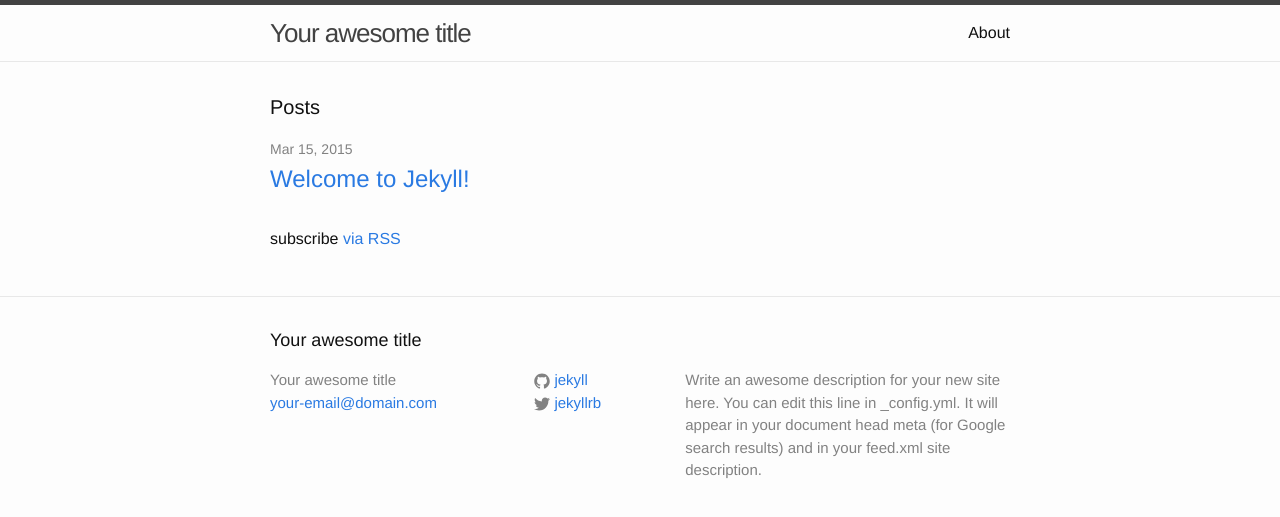
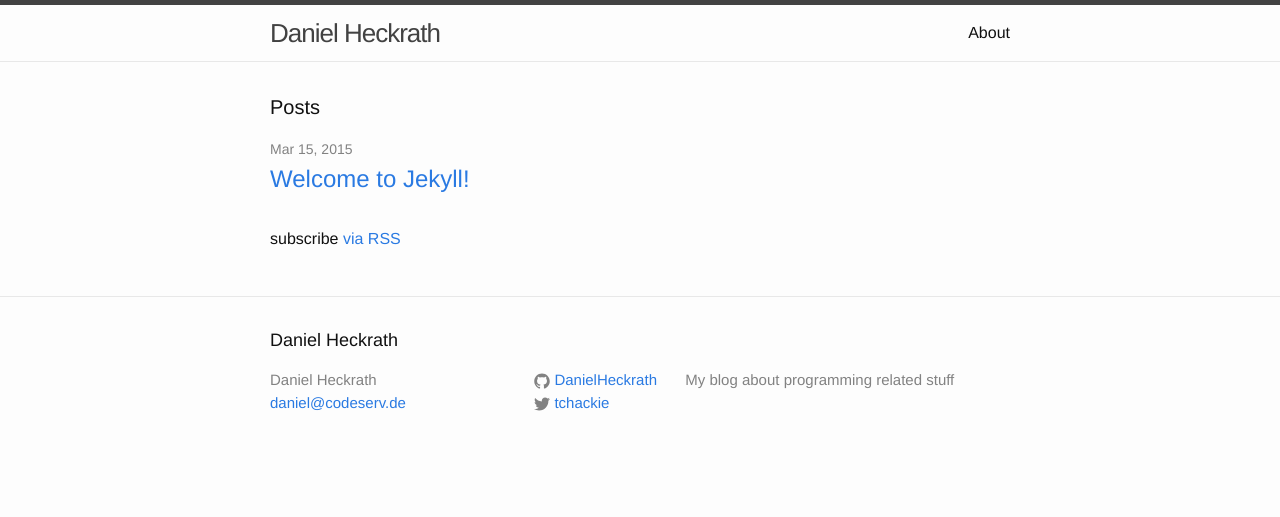
Before and after one commit to DanielHeckrath/DanielHeckrath.github.io, a Jekyll site: the page built from index.html, in a window 1280 px wide. Shown: the top 517 px of the page. Built offline with Jekyll 4.4.1, drawn with Linux system fonts in a browser that asks for light colours.

Commit message:
Updated jekyll config

```diff
--- a/_config.yml
+++ b/_config.yml
@@ -1,14 +1,11 @@
 # Site settings
-title: Your awesome title
-email: your-email@domain.com
-description: > # this means to ignore newlines until "baseurl:"
-  Write an awesome description for your new site here. You can edit this
-  line in _config.yml. It will appear in your document head meta (for
-  Google search results) and in your feed.xml site description.
+title: Daniel Heckrath
+email: daniel@codeserv.de
+description: My blog about programming related stuff
 baseurl: "" # the subpath of your site, e.g. /blog/
-url: "http://yourdomain.com" # the base hostname & protocol for your site
-twitter_username: jekyllrb
-github_username:  jekyll
+url: "http://danielheckrath.github.io" # the base hostname & protocol for your site
+twitter_username: tchackie
+github_username:  DanielHeckrath
 
 # Build settings
 markdown: kramdown
```
